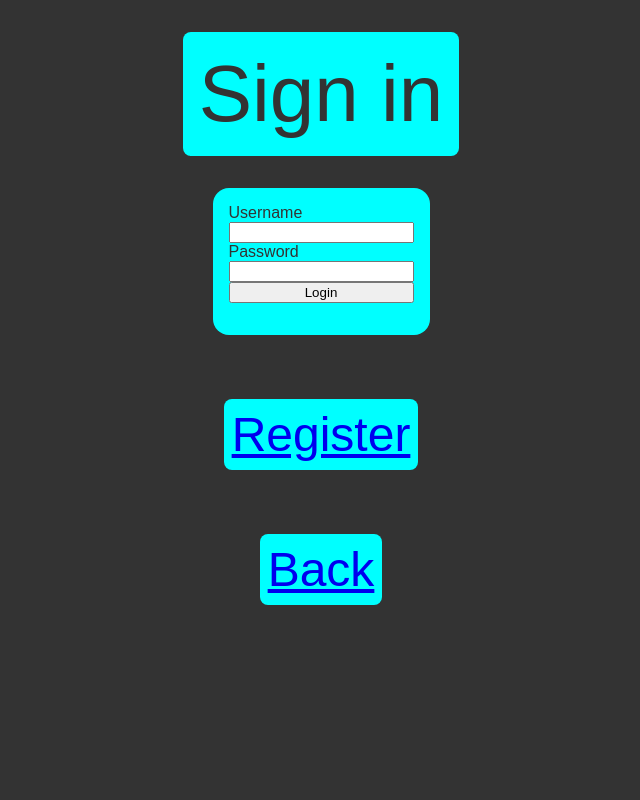
After one commit to Teetil/Novel-Manager, a Flask app: page /login in a window 1280 px wide. The commit adds this page. Shown: the whole page, without its empty margins (319-959 px from the left). Run offline with Flask 2, Linux system fonts and the light colour scheme.

Commit message:
Added users. Login, register and logout

```diff
--- a/app.py
+++ b/app.py
@@ -1,9 +1,9 @@
-from crypt import methods
-from flask import render_template, request, redirect
+from flask import render_template, request, redirect, session
 from setup import app, db
 import novels
 import authors
 import tags
+import users
 
 @app.route("/")
 def index():
@@ -63,3 +63,31 @@ def novel_tag_page(novel_id):
 @app.route("/tag/<int:tag_id>")
 def tag_page(tag_id):
     return render_template("tag.html", tag_name = tags.get_tag_by_id(tag_id), novels=novels.get_novels_by_tag(tag_id))
+
+@app.route("/login", methods=["GET", "POST"])
+def login():
+    if request.method == "GET":
+        return render_template("login.html")
+    if request.method == "POST":
+        username = request.form["username"]
+        password = request.form["password"]
+        users.login(username, password)
+        return redirect("/")
+
+@app.route("/register", methods=["GET", "POST"])
+def register():
+    if request.method == "GET":
+        return render_template("register.html")
+    if request.method == "POST":
+        username = request.form["username"]
+        password = request.form["password1"]
+        role = request.form["role"]
+        if password != request.form["password2"]:
+            return redirect("/")
+        users.add_user(username, password, role)
+        return redirect("/")
+
+@app.route("/logout")
+def logout():
+    users.logout()
+    return redirect("/")
--- a/novels.py
+++ b/novels.py
@@ -6,7 +6,10 @@ def get_all_novels():
 
 def add_novel(name : str, author_id : int, synopsis : str) -> int:
     sql = "INSERT INTO novels (name, synopsis, author_id) VALUES (:name, :synopsis, :author_id) RETURNING id"
-    novel_id = db.session.execute(sql, {"name" : name, "synopsis" : synopsis, "author_id" : author_id}).fetchone()[0]
+    try:
+        novel_id = db.session.execute(sql, {"name" : name, "synopsis" : synopsis, "author_id" : author_id}).fetchone()[0]
+    except:
+        return False
     db.session.commit()
     return novel_id
 
--- a/schema.sql
+++ b/schema.sql
@@ -22,8 +22,8 @@ CREATE TABLE novel_tags (
 
 CREATE TABLE users (
     id SERIAL PRIMARY KEY,
-    name TEXT,
-    password INTEGER,
+    name TEXT UNIQUE,
+    password TEXT,
     role INTEGER
 );
 
--- a/static/main.css
+++ b/static/main.css
@@ -11,7 +11,7 @@ body {
 
 .topbar{
     display: flex;
-    flex-direction: column;
+    flex-direction: row;
     justify-content: space-evenly;
     align-items: center;
     width: 100%;
--- a/templates/index.html
+++ b/templates/index.html
@@ -3,6 +3,11 @@
 
 <body>
     <div class="topbar">
+        {% if session["user_id"] %}
+        <a href="/logout" class="nav-button">Logout</a>
+        {% else %}
+        <a href="/login" class="nav-button">Login</a>
+        {% endif %}
         <div class="header">
             Novel Manager
         </div>
--- /dev/null
+++ b/templates/login.html
@@ -0,0 +1,26 @@
+{% extends "layout.html" %}
+{% block content %}
+
+<body>
+    <div class="topbar">
+        <div class="header"> Sign in</div>
+    </div>
+    {% if session.user_id %}
+    <div class="nav.button">Already logged in</div>
+    <a href="/logout" class="nav-button"> Logout </a>
+    {% else %}
+    <div class="submit-field">
+    <form action="" method="post" class="add-form">
+        <label for="username">Username</label>
+        <input type="text" name="username" maxlength="20" required>
+        <label for="password">Password</label>
+        <input type="password" name="password" maxlength="30" minlength="3" required>
+        <input type="submit" value="Login">
+    </form>
+    </div>
+    <a href="/register" class="back-button">Register</a>
+    {% endif %}
+    <a href="/" class="back-button">Back</a>
+</body>
+
+{% endblock %}
--- a/templates/tag.html
+++ b/templates/tag.html
@@ -12,6 +12,7 @@
         </div>
         {% endfor %}
     </div>
+    <a href="/" class="back-button">Back</a>
 </body>
 
 {% endblock %}
```
Also changed, not shown: authors.py (+5 -2 lines), tags.py (+5 -2 lines), templates/register.html (added, +26 -0 lines), users.py (added, +33 -0 lines).
